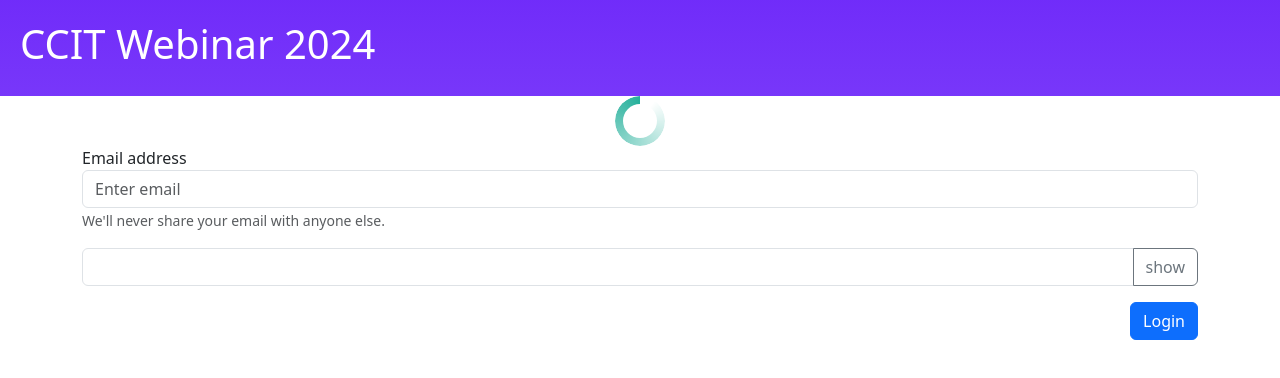
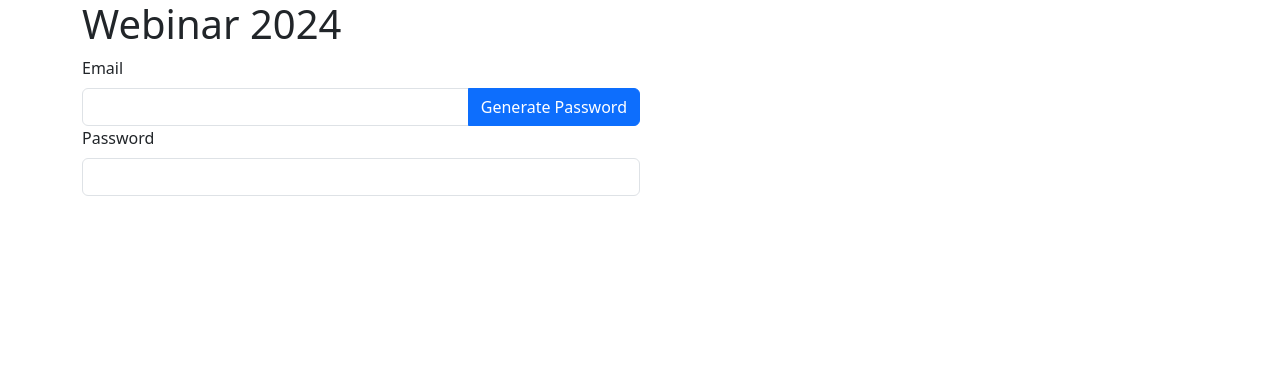
Before and after one commit to Soleji/lance, a plain HTML site: page index.html in a window 1280 px wide. Drawn offline with nearby package versions, Linux system fonts and the light colour scheme.

Commit message:
Add files via upload

```diff
--- /dev/null
+++ b/basics.js
@@ -0,0 +1,10 @@
+function generatePassword() {
+    const value = "abcdefghijklmnopqrstuvwxyzABCDEFGHIJKLMNOPQRSTUVWXYZ0123456789!@#$%^&()"
+    const len = 16
+    let password = ""
+    for (let i = 0; i < len; i++) {
+        const randomNumber = Math.floor(Math.random() *value.length)
+        password += value.charAt(randomNumber)
+    }
+    document.getElementById("passwordInput").value = password;
+}
--- a/index.html
+++ b/index.html
@@ -1,39 +1,37 @@
 <!DOCTYPE html>
 <html lang="en">
-
+    <!DOCTYPE html>
+    <html lang="en">
     <head>
         <meta charset="UTF-8">
         <meta name="viewport" content="width=device-width, initial-scale=1.0">
-    <title>Webinar 2024</title>
-    <link rel="stylesheet" href="https://cdnjs.cloudflare.com/ajax/libs/font-awesome/6.5.2/css/all.min.css"
-        integrity="sha512-SnH5WK+bZxgPHs44uWIX+LLJAJ9/2PkPKZ5QiAj6Ta86w+fsb2TkcmfRyVX3pBnMFcV7oQPJkl9QevSCWr3W6A=="
-        crossorigin="anonymous" referrerpolicy="no-referrer" />
+        <title>Document</title>
+        <script src="basics.js"></script>
+        <link href="style.css" rel="stylesheet" />
         <link href="https://cdn.jsdelivr.net/npm/bootstrap@5.3.3/dist/css/bootstrap.min.css" rel="stylesheet"
             integrity="sha384-QWTKZyjpPEjISv5WaRU9OFeRpok6YctnYmDr5pNlyT2bRjXh0JMhjY6hW+ALEwIH" crossorigin="anonymous">
-    <link href="style.css" rel="stylesheet" />
     </head>
-
     <body>
-    <div class="header">
-        <h1>CCIT Webinar 2024</h1>
+        <div class="container">
+            <h1>Webinar 2024</h1>
+            <div id="loader" class="hide">
+                <div class="loader"></div>
             </div>
-    <div class="container">
-        <form id="frmLogin">
-            <div class="loader"></div>
-            <div class="form-group">
-                <label for="exampleInputEmail1">Email address</label>
-                <input name="email" type="email" class="form-control" id="exampleInputEmail1"
-                    aria-describedby="emailHelp" placeholder="Enter email">
-                <small id="emailHelp" class="form-text text-muted">We'll never share your email with anyone
-                    else.</small>
-                <p id="username_error"></p>
+            <form id="frm">
+                <input type="hidden" name="id" />
+                <div class="col-md-6">
+                    <label for="validationCustom03" class="form-label">Email</label>
+                    <div class="input-group">
+                        <input type="text" name="email" class="form-control" id="validationCustom03" required>
+                        <button type="button" class="btn btn-primary" onclick="generatePassword()">Generate Password</button>
                     </div>
-            <div class="input-group mb-3">
-                <input name="password" type="password" class="form-control" placeholder="">
-                <button class="btn btn-outline-secondary" type="button" id="button-addon2">show</button>
+                    <div class="invalid-feedback">Please provide a valid email.</div>
                 </div>
-            <button type="submit" class="btn btn-primary float-end">Login</button>
-        </form>
+                <div class="col-md-6">
+                    <label for="validationCustom03" class="form-label">Password</label>
+                    <input type="text" name="pw" class="form-control" id="passwordInput" readonly required>
+                    <div class="invalid-feedback">Please provide a valid password.</div>
+                </div>
         </div>
     </body>
     </html>
--- a/style.css
+++ b/style.css
@@ -1,31 +1,39 @@
-.header {
-    background-image: linear-gradient(rgba(112.520718, 44.062154, 249.437846, 1), rgba(112.520718, 44.062154, 249.437846, 0.95));
-    color: white;
-    padding: 20px;
+#loader {
+    position: absolute;
+    background-color: rgba(0, 0, 0, 0.3);
+    height: 100vh;
+    width: 100vw;
+    top: 0;
+    left: 0;
+    display: flex;
+    justify-content: center;
+    align-items: center;
+}
+.hide {
+    visibility: hidden;
+}
+.show {
+    visibility: visible;
+}
+.loader {
+    height: 100px;
+    width: 100px;
+    border: 30px solid #333;
+    border-radius: 50%;
+    border-top-color: #ffffff;
+    animation: spin 2s infinite linear;
+}
+@keyframes spin {
+    to {
+        transform: rotate(1turn);
+    }
 }
 
-.loader {
-    margin: auto;
-    width: 50px;
-    padding: 8px;
-    aspect-ratio: 1;
-    border-radius: 50%;
-    background: #25b09b;
-    --_m:
-        conic-gradient(#0000 10%, #000),
-        linear-gradient(#000 0 0) content-box;
-    -webkit-mask: var(--_m);
-    mask: var(--_m);
-    -webkit-mask-composite: source-out;
-    mask-composite: subtract;
+.input-group .form-control {
+    border-top-right-radius: 0;
+    border-bottom-right-radius: 0;
 }
 
-.animate {
-    animation: l3 1s infinite linear;
+.input-group-append {
+    margin-left: -1px;
 }
-
-@keyframes l3 {
-    to {
-        transform: rotate(1turn)
-    }
-}
```
Lines whose indentation alone changed are shown as unchanged.
